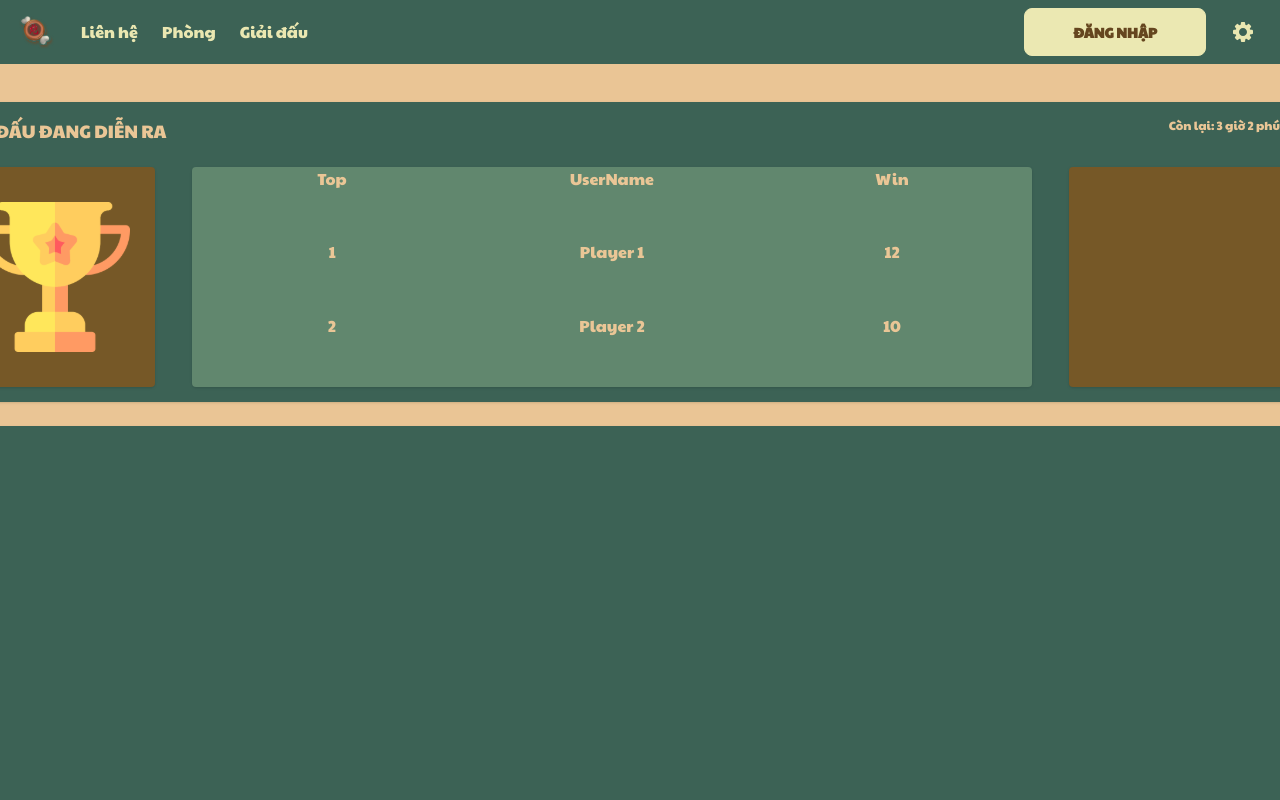
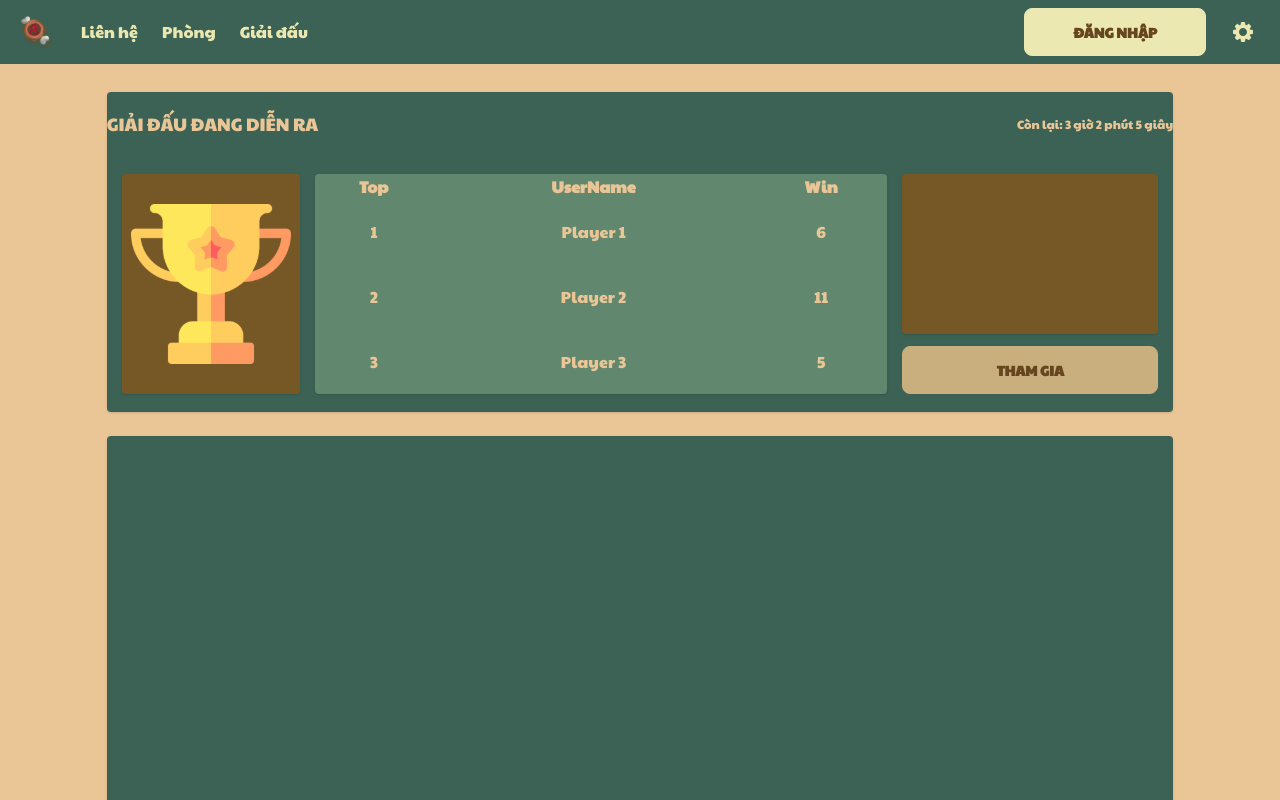
Before and after one commit to Owlvernyte/cotuong-frontend, a Next.js app: page /tournament in a window 1280 px wide. Built offline with nearby package versions, Linux system fonts and the light colour scheme.

Commit message:
update: UI

```diff
--- a/app/auth/login/page.tsx
+++ /dev/null
@@ -1,118 +0,0 @@
-"use client";
-import { useStore } from "@/lib/zustand/store";
-import Image from "next/image";
-import React from "react";
-import Header from "@/components/Header";
-
-export default function Login() {
-  return (
-    <>
-      <Header />
-      <div className="w-full h-[900px] flex justify-center items-center">
-        <div className="w-[1600px] h-[850px] bg-bamboo-200 rounded-[5px] shadow-xl flex">
-          <div className="w-[100px] h-full flex flex-col justify-between">
-            <div className="w-[51px] h-[51px] ">
-              <img className="w-[51px] h-[51px]" src="/nyte2.svg" alt="nyte" />
-            </div>
-            <div className="w-[100px] h-[30px] text-center text-orange-200 text-xs font-normal p-[30px]">
-              cotuong.nyte.tk
-            </div>
-          </div>
-          <div className="w-[700px] h-full flex flex-col items-center justify-center">
-            <p className="w-[425px] h-[150px] text-yellow-900 text-6xl font-normal ">
-              Cờ Tướng <br />
-              ăn thịt nướng
-            </p>
-            <p className="w-[425px] h-[100px] text-neutral-500 text-2xl font-normal leading-normal">
-              Hãy tham gia cộng đồng của
-              <br />
-              chúng tôi để tạo nên những <br />
-              thành tích đặc biệt tại đây!
-            </p>
-          </div>
-          <div className="w-[2px] h-full rotate-180 origin-center border-1 bg-[#3c6255] solid"></div>
-          <div className="w-[800px] h-full relative flex  items-center flex-col box-border justify-between">
-            <h1 className="text-center text-yellow-900 text-5xl font-normal inline-block pt-24 pb-14">
-              TẠO MỘT TÀI KHOẢN
-            </h1>
-            <div className="flex flex-col justify-start w-[500px] grow">
-              <container className="pb-6 flex justify-start w-full ">
-                <img
-                  className="w-[51px] h-[51px]"
-                  src="/icons/User_cicrle_duotone.svg"
-                  alt="nyte"
-                />
-                <input
-                  type="text"
-                  placeholder="Tên Người Dùng"
-                  className="h-[51px] grow input input-bordered border-solid border-2 border-bamboo-500"
-                />
-              </container>
-              <div className="pb-6 flex justify-center">
-                <img
-                  className="w-[51px] h-[51px]"
-                  src="/icons/Mail.svg"
-                  alt="nyte"
-                />
-                <input
-                  type="text"
-                  placeholder="Email"
-                  className=" h-[51px] grow input input-bordered w-full  border-solid border-2 border-bamboo-500 "
-                />
-              </div>
-              <div className="pb-6 flex justify-center">
-                <img
-                  className="w-[51px] h-[51px]"
-                  src="/icons/Pass_word.svg"
-                  alt="nyte"
-                />
-                <input
-                  type="text"
-                  placeholder="Mật Khẩu"
-                  className="h-[51px] grow input input-bordered w-full  border-solid border-2 border-bamboo-500 "
-                />
-              </div>
-              <div className="pb-6 mx-auto w-[500px]">
-                <button className="btn btn-active btn-accent w-full">
-                  Tiếp Tục
-                </button>
-              </div>
-              <div className="w-[500px]">
-                <p className="text-center py-3.5 underline underline-offset-4 block">
-                  Bạn có muốn đăng nhập không ?
-                </p>
-                <div className="flex items-center">
-                  <div className="w-[225px] h-[1px] rotate-180 origin-center border-1 bg-[#3c6255] solid"></div>
-                  <p className="w-[50px] text-center py-3.5 text-bamboo-300 inline-block">
-                    Hoặc
-                  </p>
-                  <div className="w-[225px] h-[1px] rotate-180 origin-center border-1 bg-[#3c6255] solid"></div>
-                </div>
-              </div>
-
-              <div className="h-[100px] w-[500px] flex items-end justify-between">
-                <button className="btn btn-active btn-accent">
-                  <img
-                    className="w-[48px] h-[40px] pr-3"
-                    src="/google.svg"
-                    alt="nyte"
-                  />
-                  Tiếp tục với Google
-                </button>
-
-                <button className="btn btn-active btn-accent border-solid border-2 border-bamboo-500 inline-block">
-                  <img
-                    className="w-[48px] h-[40px] inline-block pr-3"
-                    src="/discord.svg"
-                    alt="nyte"
-                  />
-                  Tiếp tục với Discord
-                </button>
-              </div>
-            </div>
-          </div>
-        </div>
-      </div>
-    </>
-  );
-}
--- a/app/tournament/page.tsx
+++ b/app/tournament/page.tsx
@@ -7,40 +7,58 @@ export default function Home() {
     <>
       <Header />
       <div className="w-full h-[900px] justify-center items-center flex flex-col">
-        <div className="w-[1400px] h-[300px] bg-bamboo-400 rounded shadow mb-6">
-          <div className="w-full h-[50px] justify-between items-start inline-flex">
-            <h1 className="text-center text-dirt-100 text-lg font-normal mx-[15px] my-[15px]">
+        <div className="w-10/12 h-80 bg-bamboo-400 rounded shadow mb-6">
+          <div className="w-full h-1/5 justify-between items-center flex">
+            <h1 className=" text-dirt-100 text-lg font-normal ">
               GIẢI ĐẤU ĐANG DIỄN RA
             </h1>
-            <p className="text-center text-dirt-100 text-xs font-normal mx-[15px] my-[15px]">
+            <p className=" text-dirt-100 text-xs font-normal">
               Còn lại: 3 giờ 2 phút 5 giây
             </p>
           </div>
-          <div className="w-full h-[250px] flex justify-between items-center">
-            <div className="flex items-center justify-center w-[200px]  h-[220px] bg-dirt-300 rounded shadow mx-[15px] my-[15px]">
+          <div className="w-full h-4/5 flex justify-between items-center">
+            <div className="flex items-center justify-center w-[200px] h-[220px] bg-dirt-300 rounded shadow mx-[15px] ">
               <img
-                className="w-[150px] h-[150px]"
+                className="w-40 h-40"
                 src="/icons/Cup.svg"
                 alt="nyte"
               />
             </div>
 
-            <div className="grid grid-cols-3 grid-rows-3 justify-items-center w-96 h-[220px] bg-bamboo-300 text-dirt-100 rounded shadow basis-3/5">
-              <h3>Top</h3>
-              <h3>UserName</h3>
-              <h3>Win</h3>
-              <h3>1</h3>
-              <h3>Player 1</h3>
-              <h3>12</h3>
-              <h3>2</h3>
-              <h3>Player 2</h3>
-              <h3>10</h3>
+            <div className="h-[220px] bg-bamboo-300 text-dirt-100 rounded shadow basis-3/5 flex justify-center">
+              <table className="w-full h-full">
+                <thead>
+                  <th>Top</th>
+                  <th>UserName</th>
+                  <th>Win</th>
+                </thead>
+
+                <tbody>
+                  <tr className="text-center">
+                    <td>1</td>
+                    <td>Player 1</td>
+                    <td>6</td>
+                  </tr>
+                  <tr className="text-center">
+                    <td>2</td>
+                    <td>Player 2</td>
+                    <td>11</td>
+                  </tr>
+                  <tr className="text-center">
+                    <td>3</td>
+                    <td>Player 3</td>
+                    <td>5</td>
+                  </tr>
+                </tbody>
+              </table>
             </div>
-
-            <div className="w-64 h-[220px] bg-dirt-300 rounded shadow mx-[15px] my-[15px]"></div>
+            <div className="flex flex-col h-[220px] justify-between items-center">
+              <div className="w-64 h-40 bg-dirt-300 rounded shadow mx-[15px]"></div>
+              <button className="btn btn-wide">Tham Gia</button>
+            </div>
           </div>
         </div>
-        <div className="w-[1400px] h-[500px] bg-bamboo-400 rounded shadow "></div>
+        <div className="w-10/12 h-[500px] bg-bamboo-400 rounded shadow "></div>
       </div>
     </>
   );
```
